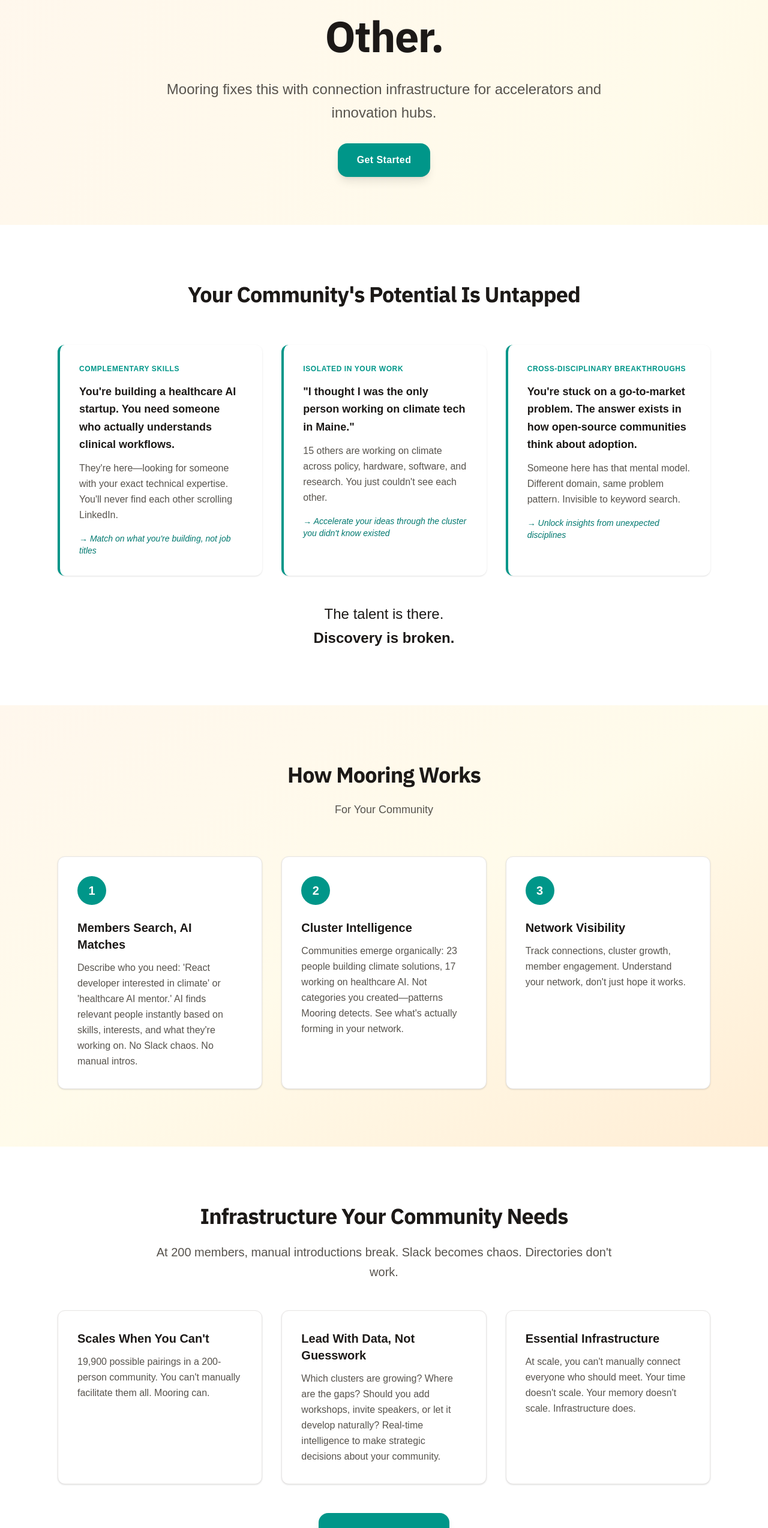
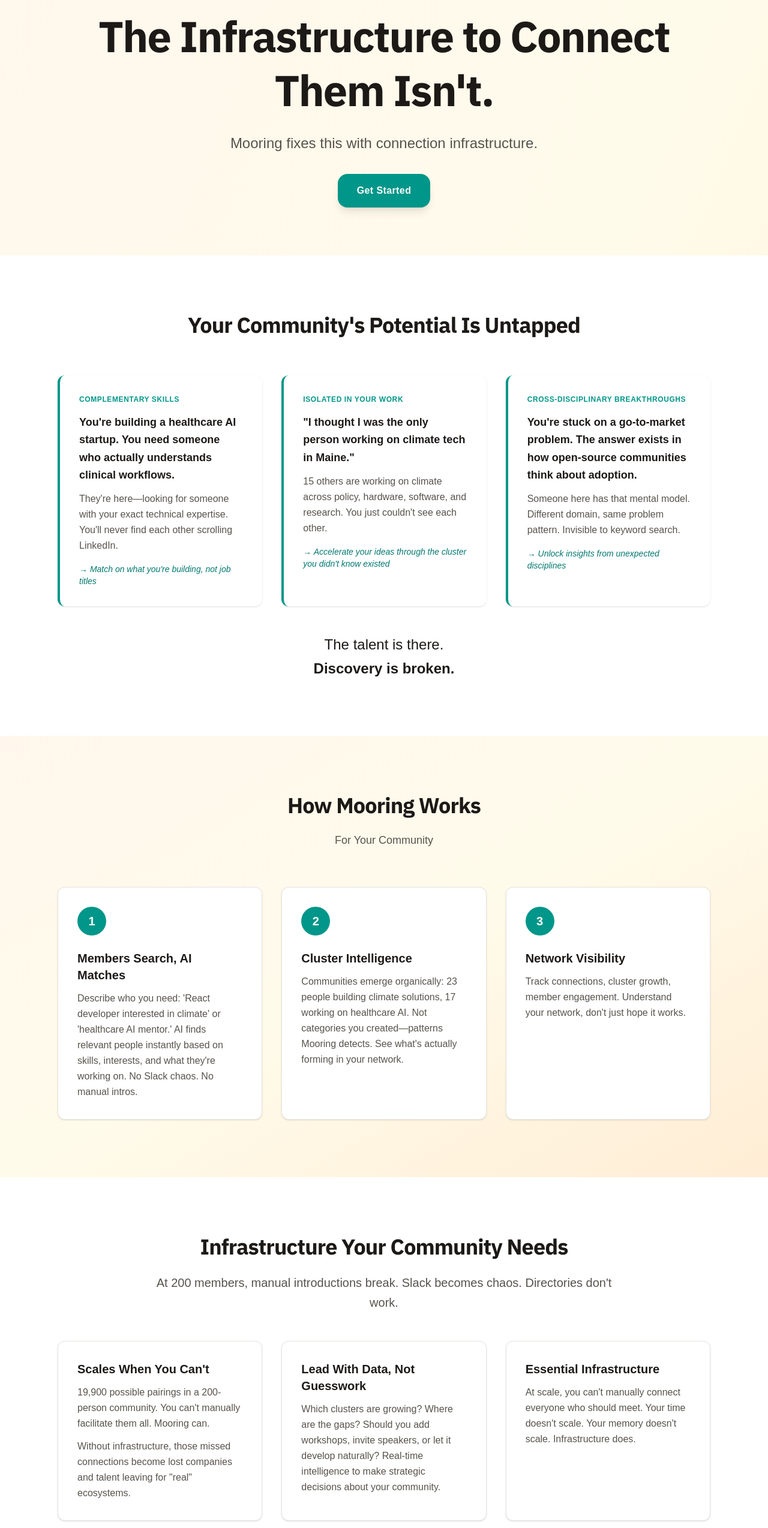
Before and after one commit to anniez-source/mooring_webapp, a Next.js app: page / in a window 1280 px wide. Shown: the part 252-2800 px from the top of the page at 60% size. Built offline with nearby package versions, Linux system fonts and the light colour scheme; no server answers.

Commit message:
Update hero headline and Scales section copy

```diff
--- a/app/page.tsx
+++ b/app/page.tsx
@@ -59,10 +59,10 @@ export default function HomePage() {
       <header className="py-16 md:py-20 text-center">
         <div className="relative max-w-6xl mx-auto px-8">
           <h1 className="text-5xl md:text-7xl font-bold leading-tight mb-6 tracking-tight text-stone-900" style={{ fontFamily: 'var(--font-ibm-plex)' }}>
-            Your Members Can't Find Each Other.
+            Your Best Collaborators Are Here. The Infrastructure to Connect Them Isn&apos;t.
           </h1>
           <p className="text-xl md:text-2xl text-stone-600 mb-8 max-w-3xl mx-auto leading-relaxed font-medium">
-            Mooring fixes this with connection infrastructure for accelerators and innovation hubs.
+            Mooring fixes this with connection infrastructure.
           </p>
           <div className="flex flex-col sm:flex-row gap-4 justify-center">
             <Link href="/login" className="inline-flex items-center gap-3 bg-teal-600 text-white px-8 py-4 rounded-2xl text-base font-semibold tracking-wide hover:bg-teal-700 transition-all shadow-lg hover:shadow-xl hover:-translate-y-0.5">
@@ -189,9 +189,12 @@ export default function HomePage() {
 
           <div className="grid md:grid-cols-3 gap-8 mb-12">
             <div className="bg-white border border-stone-200 rounded-xl p-8 shadow-sm">
-              <h3 className="text-xl font-semibold text-stone-900 mb-3">Scales When You Can't</h3>
+              <h3 className="text-xl font-semibold text-stone-900 mb-3">Scales When You Can&apos;t</h3>
               <p className="text-stone-600 leading-relaxed">
-                19,900 possible pairings in a 200-person community. You can't manually facilitate them all. Mooring can.
+                19,900 possible pairings in a 200-person community. You can&apos;t manually facilitate them all. Mooring can.
+              </p>
+              <p className="text-stone-600 leading-relaxed mt-3">
+                Without infrastructure, those missed connections become lost companies and talent leaving for &quot;real&quot; ecosystems.
               </p>
             </div>
             <div className="bg-white border border-stone-200 rounded-xl p-8 shadow-sm">
```
